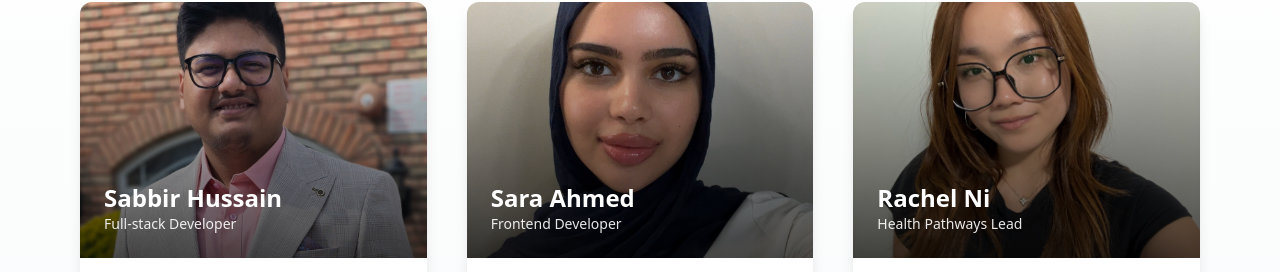
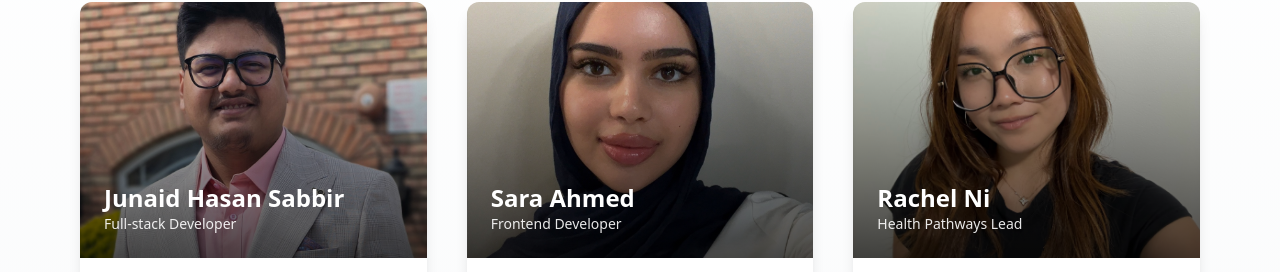
Before and after one commit to simu18/CUNYServe, a website: page public/team.html in a window 1280 px wide. Shown: the part 1115-1387 px from the top of the page. Drawn offline with nearby package versions, Linux system fonts and the light colour scheme; no server answers.

Commit message:
Changed name

```diff
--- a/public/team.html
+++ b/public/team.html
@@ -97,7 +97,7 @@
             </div>
             <div class="absolute inset-0 bg-gradient-to-t from-black to-transparent opacity-70"></div>
             <div class="absolute bottom-0 left-0 p-6 text-white">
-              <h3 class="text-2xl font-bold">Sabbir Hussain</h3>
+              <h3 class="text-2xl font-bold">Junaid Hasan Sabbir</h3>
               <p class="text-sm opacity-90">Full-stack Developer</p>
             </div>
           </div>
```
